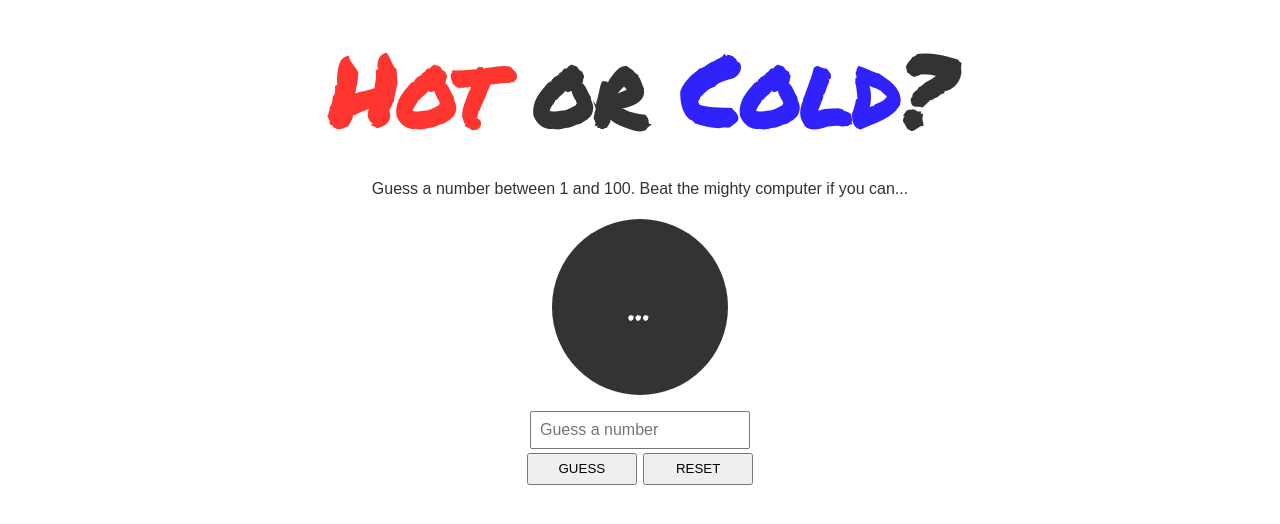
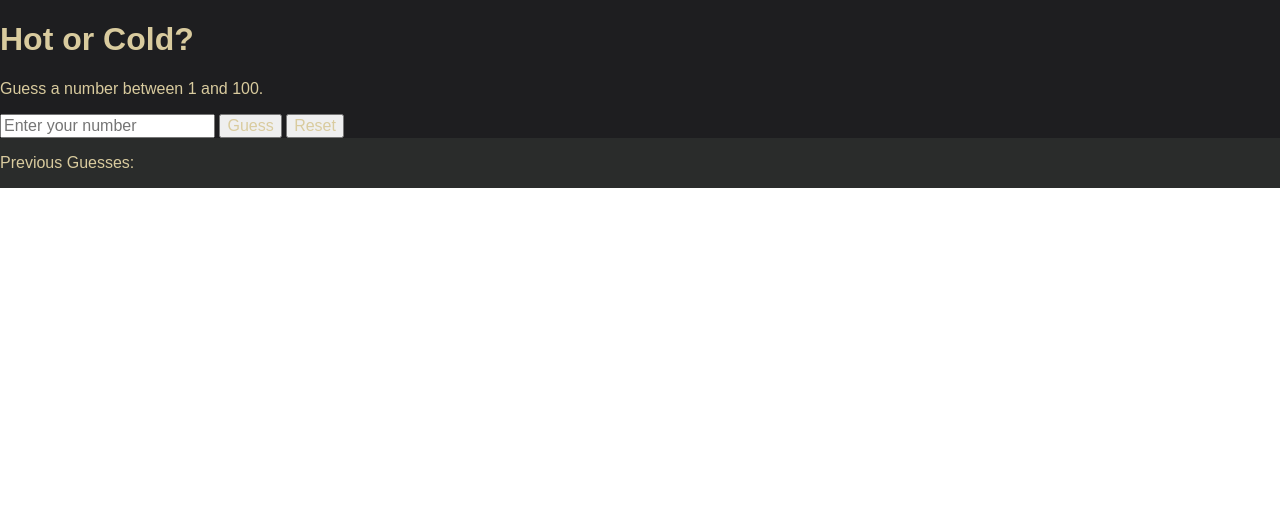
Before and after one commit to sclowes14/Hot-or-Cold, a plain HTML site: page index.html in a window 1280 px wide. Drawn offline with Linux system fonts and the light colour scheme.

Commit message:
Create new base HTML & CSS

```diff
--- /dev/null
+++ b/css/style.css
@@ -0,0 +1,24 @@
+/*
+Sea Wolf color theme from color.adobe.com
+black: rgb(30, 30, 32);
+dark-grey: rgb(42, 44, 43);
+grey: rgb(55, 65, 64);
+tan: rgb(217, 203, 158);
+*/
+
+.tan-txt {
+	color: rgb(217, 203, 158);
+}
+
+.black-bg {
+	background-color: rgb(30, 30, 32)
+}
+
+.dark-grey-bg {
+	background-color: rgb(42, 44, 43);
+}
+
+.flex {
+	display: flex;
+	flex-direction: column;
+}
--- a/index.html
+++ b/index.html
@@ -3,20 +3,27 @@
 <head>
 	<meta charset=utf-8 />
 	<title>Hot or Cold</title>
-	<link href='http://fonts.googleapis.com/css?family=Permanent+Marker' rel='stylesheet' type='text/css'>
-	<link rel="stylesheet" type="text/css" href="style.css">
+	<link rel="stylesheet" type="text/css" href="css/normalize.css">
+	<link rel="stylesheet" type="text/css" href="css/style.css">
 	</head>
-<body>
-	<h1><span id="hot">Hot</span> or <span id="cold">Cold</span>?</h1>
-	<p>Guess a number between 1 and 100. Beat the mighty computer if you can...</p>
-  <div id="frame">
-		<div id="status">...</div>
+<body class="flex tan-txt">
+
+	<main class="black-bg">
+		<h1>Hot or Cold?</h1>
+		<p id="status">Guess a number between 1 and 100.</p>
 		<form action="">
-			<input type="text" placeholder="Guess a number" >
-			<input type="button" id="guess-button" value="guess" >
-			<input type="button" id="reset-button" value="reset">
+			<input type="text" placeholder="Enter your number" >
+			<input type="button" id="guess-button" value="Guess" >
+			<input type="button" id="reset-button" value="Reset">
 		</form>
-	</div>
+	</main>
+	<!-- End of main content -->
+
+	<footer class="dark-grey-bg">
+		<p id="guess-list">Previous Guesses: </p>
+	</footer>
+	<!-- End of footer content -->
+
 <script src="script.js"></script>
 </body>
 </html>
--- a/style.css
+++ /dev/null
@@ -1,49 +0,0 @@
-h1 {
-  text-align: center;
-  font-family: 'Permanent Marker', cursive;
-  color: #333333;
-  font-size: 6em;
-  margin: 20px auto 20px auto; }
-  h1 #hot {
-    color: #ff3630; }
-  h1 #cold {
-    color: #2f22fa; }
-
-p {
-  text-align: center;
-  font-family: arial;
-  color: #333333; }
-
-#frame {
-  text-align: center;
-  margin: 1.3em auto;
-  font-family: 'Permanent Marker', cursive;
-  font-size: 100%; }
-
-#status {
-  height: 5.5em;
-  width: 5.5em;
-  border-radius: 100%;
-  background-color: #333333;
-  margin: 0 auto;
-  color: #fff;
-  text-transform: uppercase;
-  font-size: 2em;
-  line-height: 5.5em; }
-
-input[type=text] {
-  display: block;
-  width: 100%;
-  max-width: 13.75em;
-  padding: .5em;
-  margin: 1em auto .25em auto;
-  font-size: 1em;
-  -webkit-box-sizing: border-box;
-  -moz-box-sizing: border-box;
-  box-sizing: border-box; }
-
-input[type=button] {
-  text-align: center;
-  padding: .5em 0;
-  width: 8.28em;
-  text-transform: uppercase; }
--- a/style.scss
+++ /dev/null
@@ -1,67 +0,0 @@
-// Color variables
-$color-hot: #FF3630;
-$color-cold: #2F22FA;
-$color-neutral: #333;
-
-// Center text mixin
-@mixin text-center {
-	text-align: center;
-}
-
-h1 {
-	@include text-center;
-	font-family: 'Permanent Marker', cursive;
-	color: $color-neutral;
-	font-size: 6em;
-	margin: 20px auto 20px auto;
-	#hot {
-		color: $color-hot;
-	}
-	#cold {
-		color: $color-cold;
-	}
-}
-
-p {
-	@include text-center;
-	font-family: arial;
-	color: $color-neutral;
-}
-
-#frame {
-	@include text-center;
-	margin: 1.3em auto;
-	font-family: 'Permanent Marker', cursive;
-	font-size: 100%;
-}
-
-#status {
-	height: 5.5em;
-	width: 5.5em;
-	border-radius: 100%;
-	background-color: $color-neutral;
-	margin: 0 auto;
-	color: #fff;
-	text-transform: uppercase;
-	font-size: 2em;
-	line-height: 5.5em;
-}
-
-input[type=text] {
-	display: block;
-	width: 100%;
-	max-width: 13.75em;
-	padding: .5em;
-	margin: 1em auto .25em auto;
-	font-size: 1em;
-	-webkit-box-sizing: border-box;
-	-moz-box-sizing: border-box;
-	box-sizing: border-box;
-}
-
-input[type=button] {
-	@include text-center;
-	padding: .5em 0;
-	width: 8.28em;
-	text-transform: uppercase;
-}
```
Also changed, not shown: css/normalize.css (added), 2 other files.
